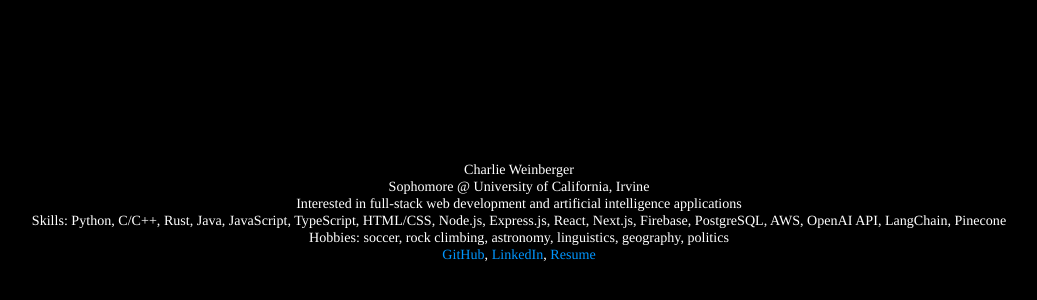
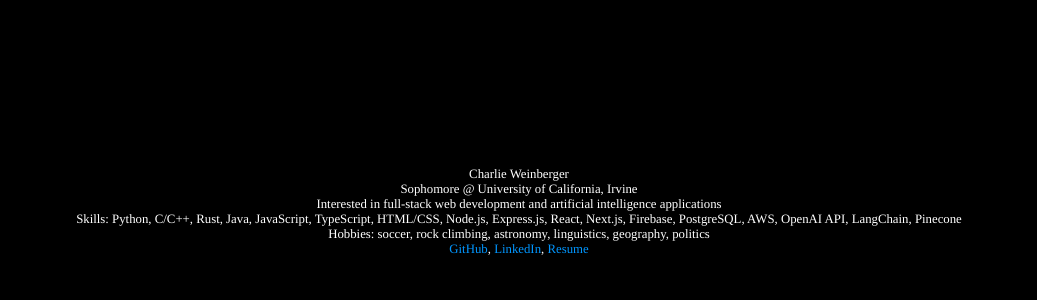
Before and after one commit to charlieweinberger/charlieweinberger.github.io, a Next.js app: page / in a window 1280 px wide. Shown: the part 188-488 px from the top of the page, without its empty margins (121-1158 px from the left). Built offline with nearby package versions, Linux system fonts and the light colour scheme.

Commit message:
modified font size

```diff
--- a/src/app/globals.css
+++ b/src/app/globals.css
@@ -8,7 +8,7 @@ body {
   justify-content: center;
   height: 100vh;
   font-family: Times;
-  font-size: 1.1vw;
+  font-size: 1vw;
 }
 
 a {
```
